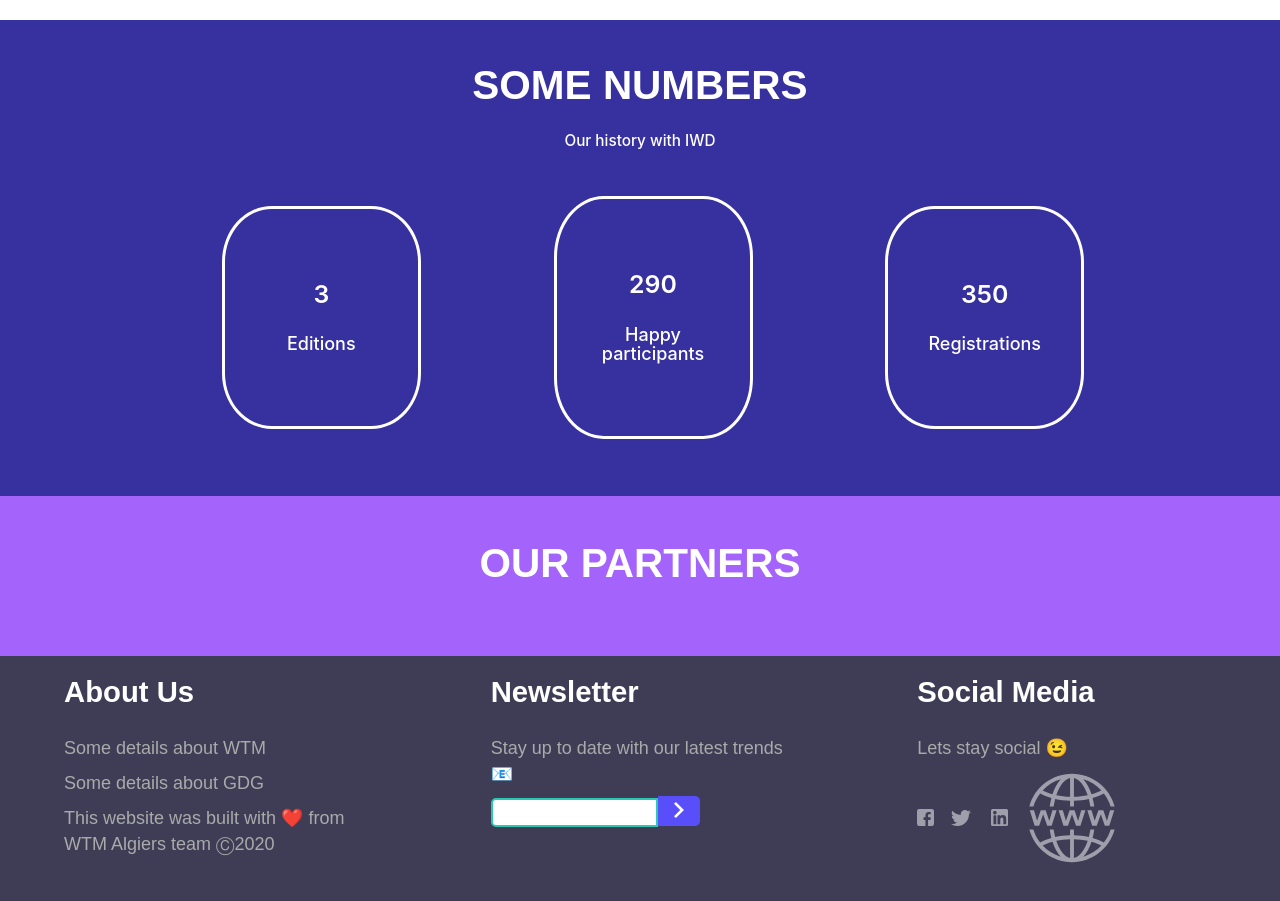
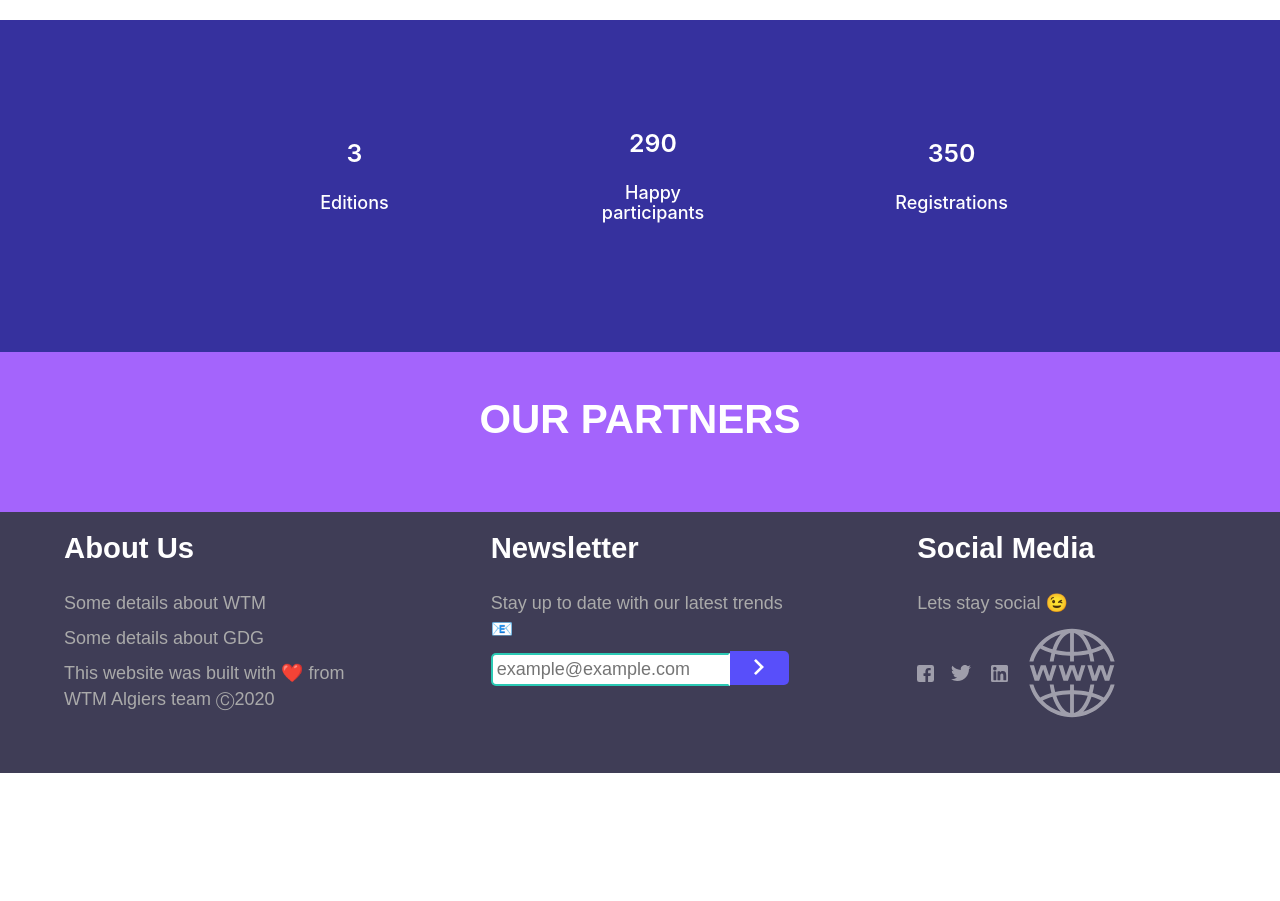
Before and after one commit to WTM-Algiers/IWD20-Website, a Gatsby site: page / in a window 1280 px wide. Shown: the part 1660-2561 px from the top of the page. After the commit the page ends 2433 px from the top, so only its background shows below. Built offline with nearby package versions, Linux system fonts and the light colour scheme; Gatsby itself is replaced by a stand-in of ours.

Commit message:
Tweaked Newsletter

```diff
--- a/src/components/Mains/MainHome.js
+++ b/src/components/Mains/MainHome.js
@@ -75,8 +75,6 @@ export default function MainHome() {
         </Tracks>
       </Section3>
       <Section4>
-        <Title style={{ color: "white" }}>SOME NUMBERS</Title>
-        <h5 style={{ color: "white" }}>Our history with IWD </h5>
         <ul>
           <li>
             <Record record={3} title="Editions" />
@@ -174,15 +172,13 @@ const Section4 = styled(Section3)`
   ul {
     margin-top: 20px;
     display: flex;
-    justify-content: space-around;
+    justify-content: space-evenly;
     align-items: center;
     width: 80%;
     list-style-type: none;
     li {
       width: 20%;
       padding: 4em 2em;
-      border: 3px solid white;
-      border-radius: 25%;
       text-align: center;
     }
     @media screen and (max-width: 768px) {
--- a/src/components/layout/footer.js
+++ b/src/components/layout/footer.js
@@ -1,11 +1,16 @@
-import React from "react"
+import React, { useState } from "react"
 import styled from "styled-components"
 import SocialMedia from "../SocialMedia"
 import send from "../../images/icons/next.svg"
 // TODO : ADD about us
 // TODO : ADD sign up to newsletter
 // TODO : Add social media links
-export default function footer() {
+export default function Footer() {
+  const [newsletterEmail, setNewsLetterEmail] = useState("")
+  const SaveEmail = () => {
+    //TODO : Define Saving newsletter login using Google Sheets Api
+    alert("Thank you for registering this email " + newsletterEmail)
+  }
   return (
     <StyledFooter>
       <Container>
@@ -20,8 +25,14 @@ export default function footer() {
         <Title>Newsletter</Title>
         <p>Stay up to date with our latest trends 📧</p>
         <Input>
-          <input></input>
-          <SendBtn>
+          <input
+            name="email"
+            type="email"
+            placeholder="example@example.com"
+            value={newsletterEmail}
+            onChange={e => setNewsLetterEmail(e.target.value)}
+          ></input>
+          <SendBtn onClick={e => SaveEmail()}>
             <img src={send} alt="send"></img>
           </SendBtn>
         </Input>
@@ -81,18 +92,20 @@ const Title = styled.h2`
 `
 
 const Input = styled.div`
-  width: 70%;
+  width: 100%;
   input {
     width: 80%;
     height: 50%;
     border: 2px solid #2bc9b4;
     font-family: sans-serif;
-    padding: 2px;
+    padding: 4px;
     border-top-left-radius: 5px;
+    border-right-color: transparent;
     border-bottom-left-radius: 5px;
   }
   @media screen and (max-width: 768px) {
     margin: auto;
+    width: 70%;
   }
 `
 const SendBtn = styled.button`
@@ -101,7 +114,7 @@ const SendBtn = styled.button`
   background: #584ffa;
   height: 50%;
   border: 0px solid rgb(83, 144, 245);
-  padding: 2px;
+  padding: 4px;
   border-top-right-radius: 5px;
   border-bottom-right-radius: 5px;
   img {
```
